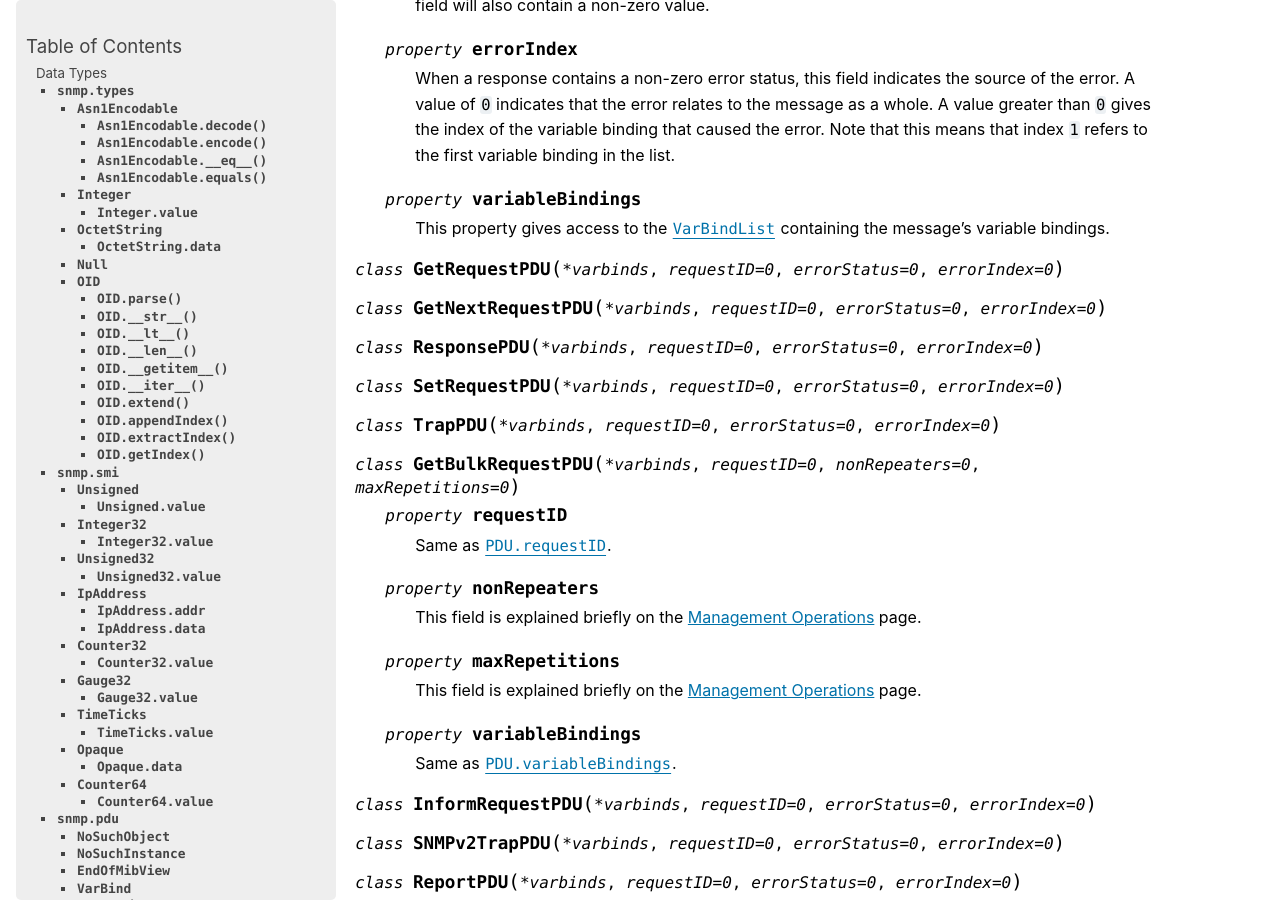
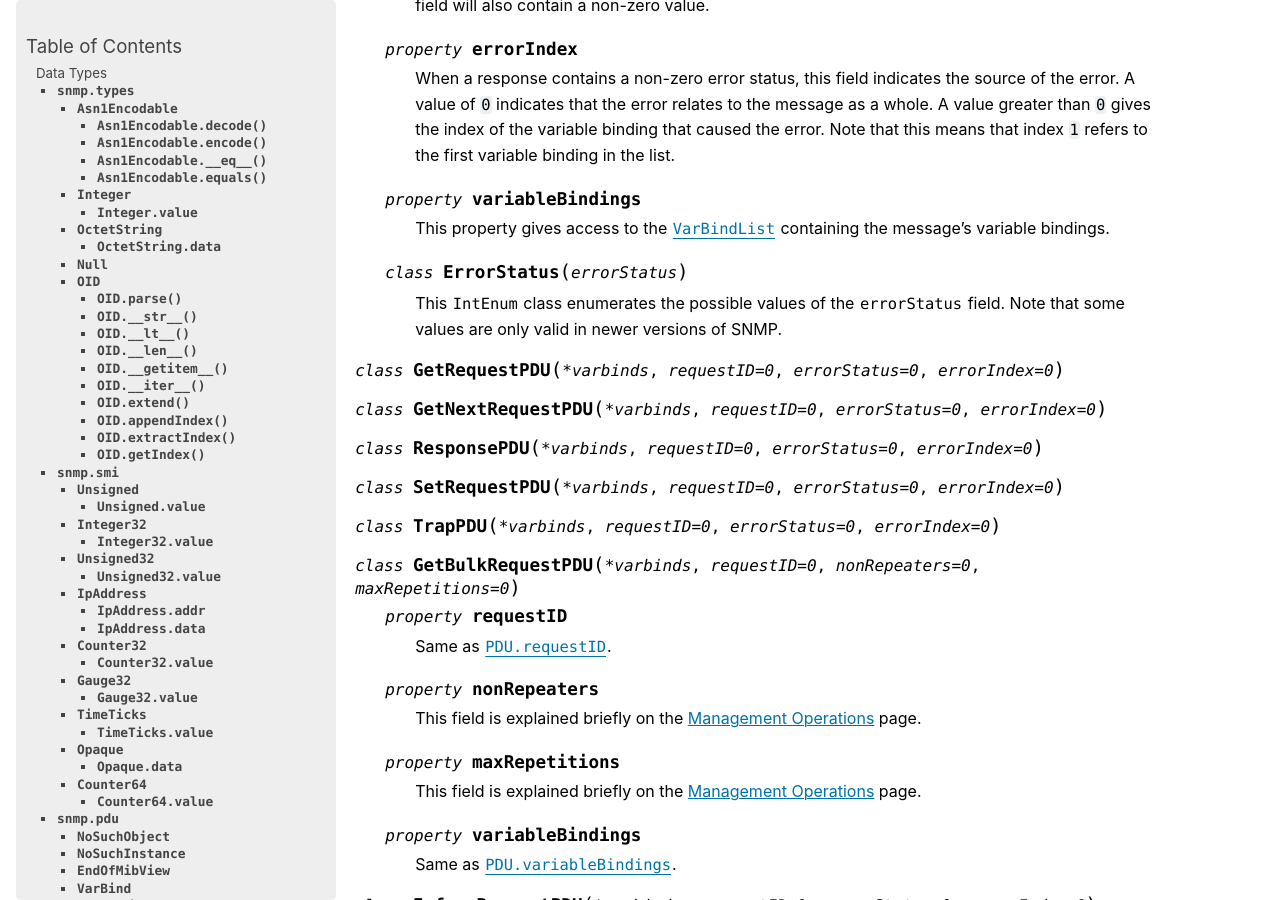
Before and after one commit to charlestolley/python-snmp, a Sphinx documentation site: the page built from docs/source/types.rst, in a window 1280 px wide and 900 px high, scrolled down 5604 px. Built offline with Sphinx 7.4.7, drawn with Linux system fonts in a browser that asks for light colours.

Commit message:
Document PDU.ErrorStatus enum

```diff
--- a/docs/source/types.rst
+++ b/docs/source/types.rst
@@ -344,6 +344,12 @@ Data Types
       This property gives access to the :class:`VarBindList` containing the
       message's variable bindings.
 
+   .. class:: ErrorStatus(errorStatus)
+
+      This :class:`IntEnum` class enumerates the possible values of the
+      :attr:`errorStatus` field. Note that some values are only valid in newer
+      versions of SNMP.
+
 .. class:: GetRequestPDU( \
       * varbinds, \
       requestID=0, \
```
